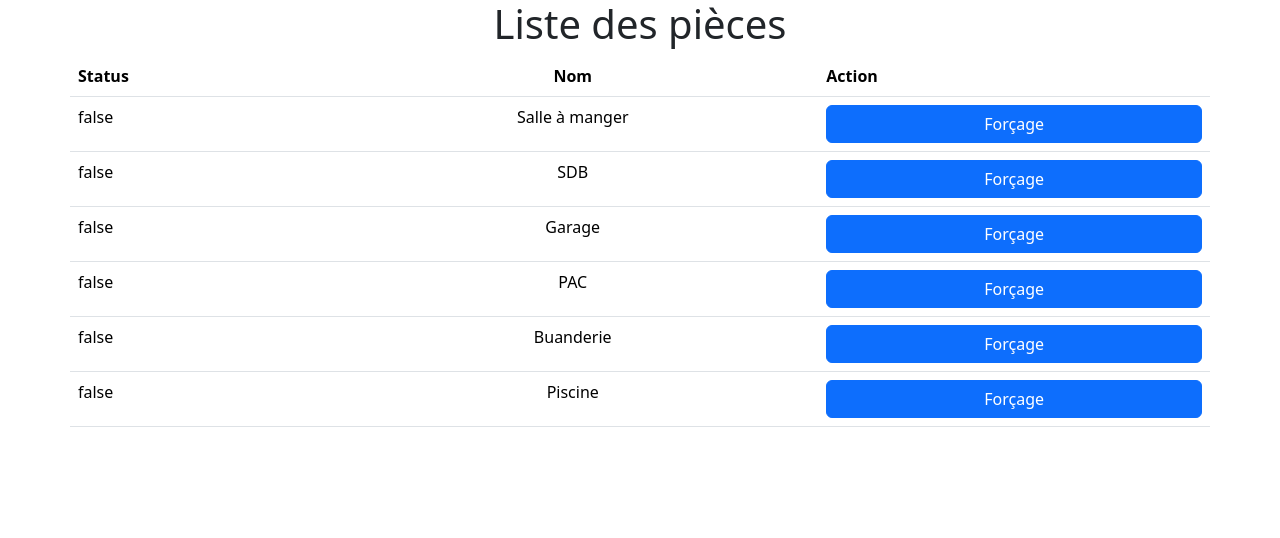
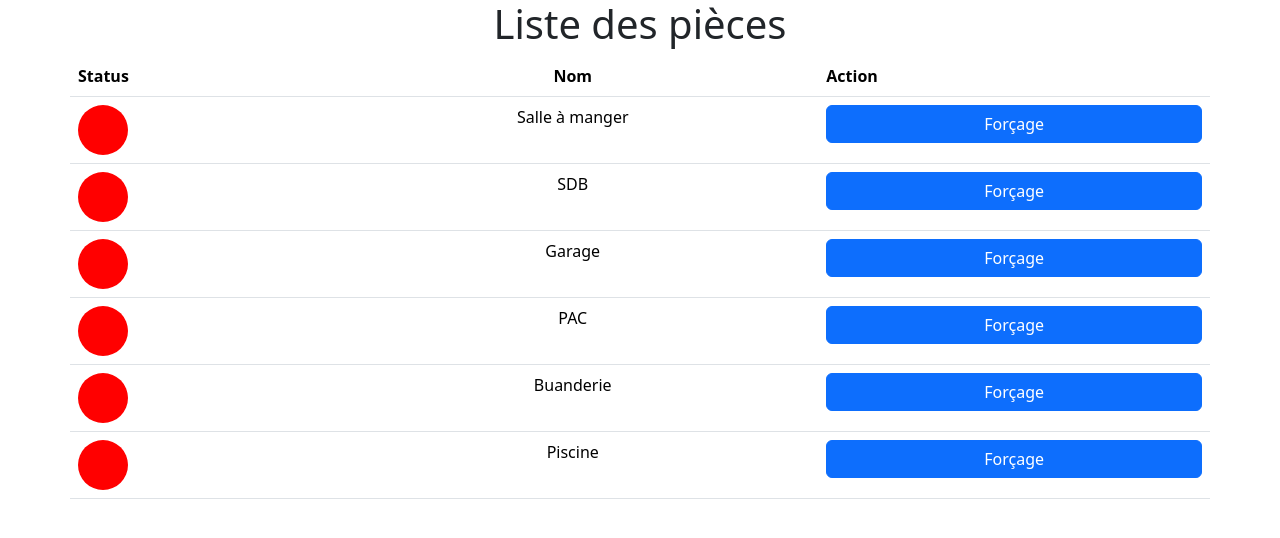
Before and after one commit to JulienBNT/Projet-Angular, an Angular app in the folder angular-app/: page / in a window 1280 px wide. Shown: the top 538 px of the page. Built offline with nearby package versions, Linux system fonts and the light colour scheme.

Commit message:
Mise à jour du composant Piece pour ajouter la fonctionnalité de basculement de l'état d'une pièce

```diff
--- /dev/null
+++ b/angular-app/src/app/components/piece/piece.component.css
@@ -0,0 +1,17 @@
+.status-circle {
+    width: 50px;
+    height: 50px;
+    border-radius: 50%;
+}
+
+.status-green {
+    background-color: green;
+}
+
+.status-red {
+    background-color: red;
+}
+
+.status-blue {
+    background-color: blue;
+}
--- a/angular-app/src/app/components/piece/piece.component.html
+++ b/angular-app/src/app/components/piece/piece.component.html
@@ -12,19 +12,17 @@
                 </tr>
             </thead>
             <tbody>
-
-
-                @for (piece of pieces; track piece){
-                <tr>
-                    <td>{{piece.status}}</td>
+                <tr *ngFor="let piece of pieces">
+                    <td>
+                        <div class="status-circle" [class.status-green]="piece.status === true"
+                            [class.status-red]="piece.status === false" [class.status-blue]="piece.status === null">
+                        </div>
+                    </td>
                     <td class="text-center">{{piece.name}}</td>
                     <td class="text-right">
-                        <button class="btn btn-primary w-100">Forçage</button>
+                        <button class="btn btn-primary w-100" (click)="toggleStatus(piece)">Forçage</button>
                     </td>
                 </tr>
-                }
-
-
             </tbody>
         </table>
     </div>
--- a/angular-app/src/app/components/piece/piece.component.ts
+++ b/angular-app/src/app/components/piece/piece.component.ts
@@ -8,6 +8,7 @@ interface Piece {
 @Component({
     selector: "app-piece",
     templateUrl: "./piece.component.html",
+    styleUrls: ["./piece.component.css"]
 })
 
 export class PieceComponent {
@@ -19,12 +20,8 @@ export class PieceComponent {
         { name: "Buanderie", status: false },
         { name: "Piscine", status: false }
     ];
-    piece: Piece = {
-        name: "",
-        status: false
-    };
-    addPiece(){
-        this.pieces.push(this.piece);
-        this.piece = { name: "", status: false };
+
+    toggleStatus(piece: Piece) {
+        piece.status = !piece.status;
     }
 }
```
